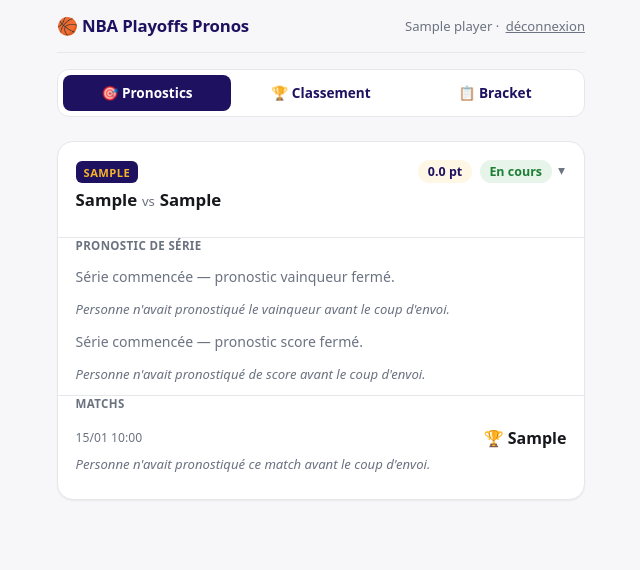
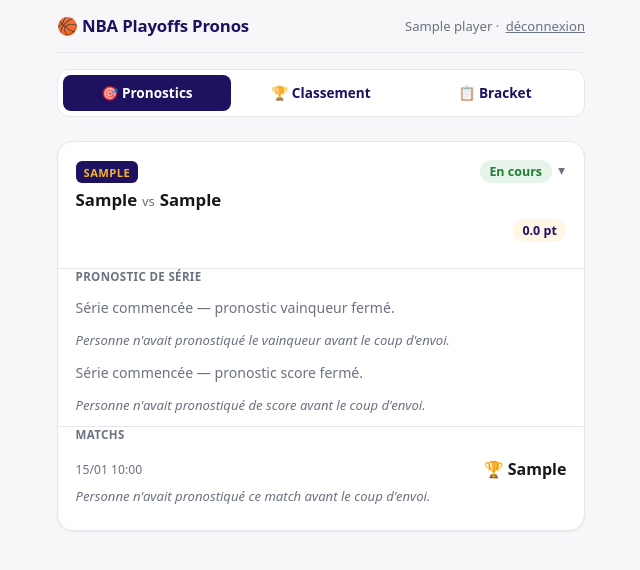
Before and after one commit to benoitvdk/nba-pronos-app, a Flask app: page / in a window 1280 px wide. Shown: the top 570 px of the page, without its empty margins (319-959 px from the left). Run offline with Flask 3, Linux system fonts and the light colour scheme; the visitor is signed in with stand-in values (Sample User, id 1); tables that the repository leaves empty hold one stand-in row (values such as "Sample post").

Commit message:
Move the series point total to its own line below the header

```diff
--- a/app/static/css/style.css
+++ b/app/static/css/style.css
@@ -197,12 +197,13 @@ details.series-card > *:last-child { padding-bottom: 1.1rem; }
   transition: transform 0.15s ease;
 }
 details.series-card[open] .chevron { transform: rotate(90deg); }
-.series-card .series-head {
+.series-card .series-head-top {
   display: flex;
   align-items: flex-start;
   justify-content: space-between;
   gap: 0.75rem;
 }
+.series-card .series-points { display: flex; justify-content: flex-end; margin-top: 0.5rem; }
 .series-card .round-tag {
   display: inline-block;
   font-size: 0.7rem;
--- a/app/templates/home.html
+++ b/app/templates/home.html
@@ -17,14 +17,12 @@
        localStorage (see the script after the loop). #}
     <details class="card series-card" data-series-id="{{ series.id }}" {{ 'open' if not row.finished }}>
       <summary class="series-head">
+        <div class="series-head-top">
           <div>
             <span class="round-tag">{{ series.round | replace('_', ' ') | title }}</span>
             <div class="matchup">{{ series.team_a }}<span class="vs">vs</span>{{ series.team_b }}</div>
           </div>
           <div class="series-head-right">
-          {% if row.started %}
-            <span class="pill points">{{ '%.1f' | format(row.total_points) }} pt</span>
-          {% endif %}
             {% if row.finished %}
               <span class="pill done">Terminée</span>
             {% elif row.started %}
@@ -34,6 +32,12 @@
             {% endif %}
             <span class="chevron" aria-hidden="true">▸</span>
           </div>
+        </div>
+        {% if row.started %}
+          <div class="series-points">
+            <span class="pill points">{{ '%.1f' | format(row.total_points) }} pt</span>
+          </div>
+        {% endif %}
       </summary>
 
       <div class="section">
```
Also changed, not shown: app/templates/player.html (+7 -3 lines). Lines whose indentation alone changed are shown as unchanged.
